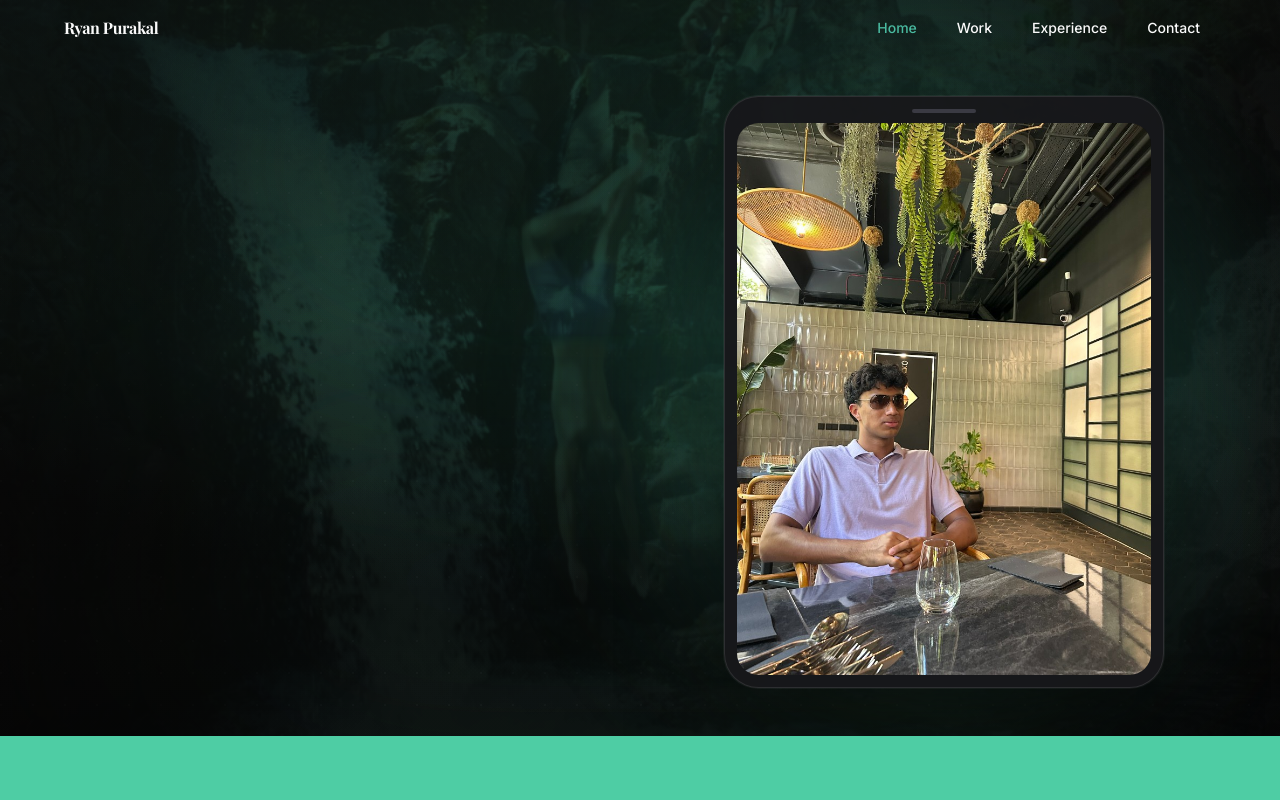
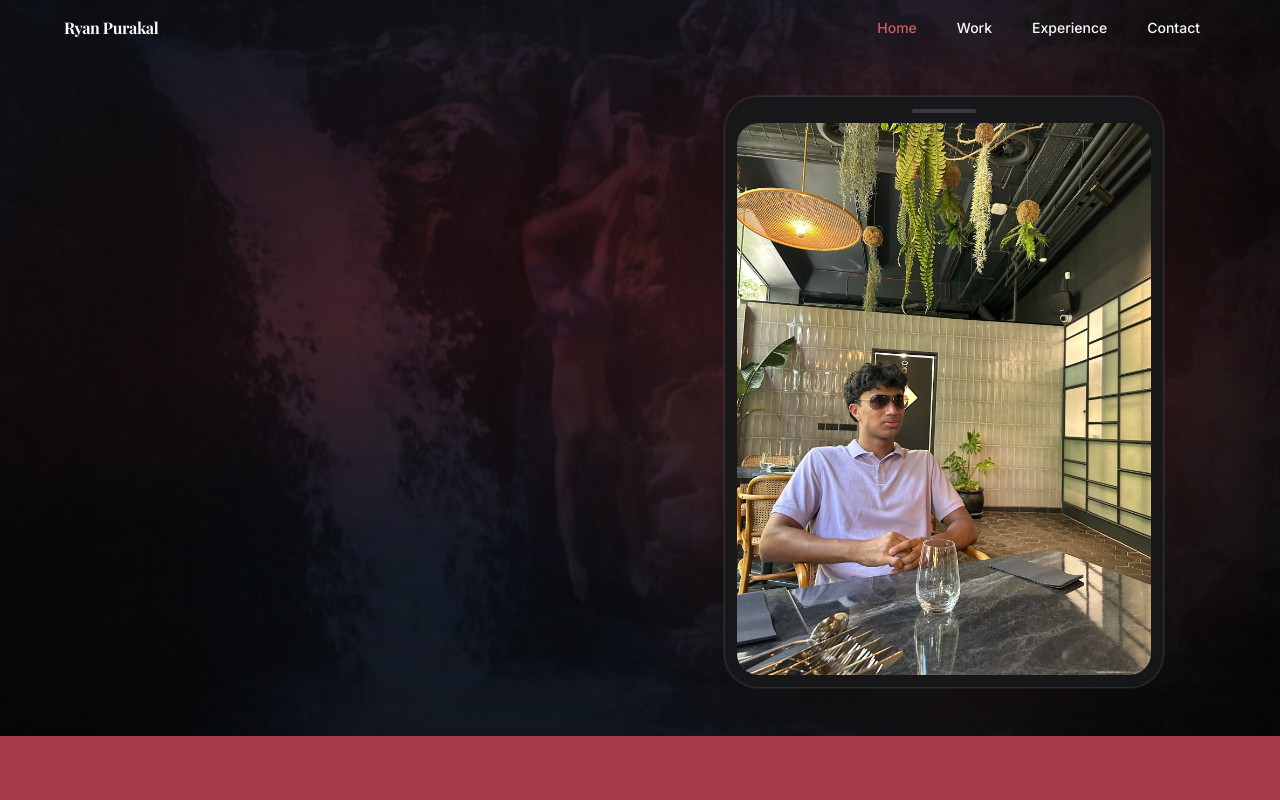
Before and after one commit to RyanPurakal/portfolio, a Next.js app: page / in a window 1280 px wide. Shown: the top 800 px of the page. Built offline with nearby package versions, Linux system fonts and the light colour scheme.

Commit message:
changed color to claret/blue

```diff
--- a/src/app/globals.css
+++ b/src/app/globals.css
@@ -51,10 +51,25 @@
   --surface: #0e0e0e;
   --card: #111111;
   --card-hover: #151515;
-  --teal: #4ecda4;
-  --teal-dim: rgba(78, 205, 164, 0.07);
-  --teal-border: rgba(78, 205, 164, 0.22);
-  --teal-glow: rgba(78, 205, 164, 0.12);
+
+  /* Primary accent — claret */
+  --claret: #a63b4a;
+  --claret-dim: rgba(166, 59, 74, 0.09);
+  --claret-border: rgba(166, 59, 74, 0.3);
+  --claret-glow: rgba(166, 59, 74, 0.15);
+
+  /* Secondary accent — blue */
+  --blue-accent: #4a76c4;
+  --blue-dim: rgba(74, 118, 196, 0.1);
+  --blue-border: rgba(74, 118, 196, 0.28);
+  --blue-glow: rgba(74, 118, 196, 0.18);
+
+  /* Legacy names (used across rules) → claret */
+  --teal: var(--claret);
+  --teal-dim: var(--claret-dim);
+  --teal-border: var(--claret-border);
+  --teal-glow: var(--claret-glow);
+
   --text: #dcdcdc;
   --text-muted: #686868;
   --text-dim: #333333;
@@ -67,9 +82,8 @@
   background: var(--bg);
 }
 
-/* Subtle grain overlay */
 /* ─────────────────────────────────
-   TEAL FLOOD TRANSITION
+   FLOOD TRANSITION (claret fill)
 ───────────────────────────────── */
 #flood-zone {
   height: 70vh;
@@ -101,7 +115,7 @@
   font-size: clamp(36px, 6vw, 80px);
   font-style: italic;
   font-weight: 700;
-  color: #081a13;
+  color: #14080d;
   opacity: 0;
   letter-spacing: -0.025em;
   transition: opacity 0.25s ease;
--- a/src/components/portfolio-content.tsx
+++ b/src/components/portfolio-content.tsx
@@ -125,7 +125,7 @@ export function PortfolioContent() {
             }}
           />
           <motion.div
-            className="absolute right-[-12%] top-[32%] h-[min(70vw,440px)] w-[min(70vw,440px)] rounded-full bg-teal-400/14 blur-[100px]"
+            className="absolute right-[-12%] top-[32%] h-[min(70vw,440px)] w-[min(70vw,440px)] rounded-full bg-[var(--blue-accent)]/16 blur-[100px]"
             animate={{
               x: [0, -20, 0],
               y: [0, 32, 0],
@@ -138,7 +138,7 @@ export function PortfolioContent() {
             }}
           />
           <motion.div
-            className="absolute bottom-[-8%] left-[20%] h-[min(85vw,480px)] w-[min(85vw,480px)] rounded-full bg-violet-500/10 blur-[115px]"
+            className="absolute bottom-[-8%] left-[20%] h-[min(85vw,480px)] w-[min(85vw,480px)] rounded-full bg-[var(--blue-accent)]/10 blur-[115px]"
             animate={{ opacity: [0.25, 0.4, 0.25] }}
             transition={{
               duration: 16,
--- a/src/components/scroll-story-hero.tsx
+++ b/src/components/scroll-story-hero.tsx
@@ -160,7 +160,7 @@ export function ScrollStoryHero({
         {/* Light accent — ambient carries most of the atmosphere */}
         <div
           className="pointer-events-none absolute right-[-5%] top-[18%] h-[min(42vw,420px)] w-[min(42vw,420px)] rounded-full blur-[100px] lg:right-0"
-          style={{ background: "var(--teal-glow)" }}
+          style={{ background: "var(--blue-glow)" }}
           aria-hidden
         />
 
--- a/src/components/ui/ambient-space.tsx
+++ b/src/components/ui/ambient-space.tsx
@@ -29,8 +29,9 @@ export function AmbientSpace() {
           background: `
             linear-gradient(
               165deg,
-              color-mix(in srgb, var(--bg) 88%, var(--teal) 12%) 0%,
-              var(--bg) 45%,
+              color-mix(in srgb, var(--bg) 82%, var(--blue-accent) 14%) 0%,
+              color-mix(in srgb, var(--bg) 92%, var(--claret) 8%) 38%,
+              var(--bg) 52%,
               color-mix(in srgb, var(--bg) 94%, #000 6%) 100%
             )
           `,
@@ -55,7 +56,7 @@ export function AmbientSpace() {
         style={{
           background: `radial-gradient(
             100% 48% at 50% 0%,
-            color-mix(in srgb, var(--teal) 18%, transparent) 0%,
+            color-mix(in srgb, var(--blue-accent) 22%, transparent) 0%,
             transparent 52%
           )`,
         }}
@@ -85,7 +86,7 @@ export function AmbientSpace() {
       {prefersReducedMotion ? (
         <div
           className="absolute left-1/2 top-[20%] h-[min(42vh,380px)] w-[min(100vw,820px)] -translate-x-1/2 -translate-y-1/2 rounded-full blur-[110px]"
-          style={{ background: "var(--teal-dim)" }}
+          style={{ background: "var(--claret-dim)" }}
           aria-hidden
         />
       ) : (
@@ -98,7 +99,7 @@ export function AmbientSpace() {
           />
           <motion.div
             className="absolute bottom-[-6%] left-1/2 h-[min(50vh,480px)] w-[min(115vw,1000px)] -translate-x-1/2 rounded-full blur-[130px]"
-            style={{ background: "var(--teal-dim)" }}
+            style={{ background: "var(--blue-glow)" }}
             animate={{ opacity: [0.45, 0.7, 0.45] }}
             transition={{ duration: 18, repeat: Infinity, ease: "easeInOut", delay: 1 }}
           />
--- a/src/styles/theme.css
+++ b/src/styles/theme.css
@@ -39,9 +39,9 @@
   --sidebar-accent-foreground: oklch(0.205 0 0);
   --sidebar-border: oklch(0.922 0 0);
   --sidebar-ring: oklch(0.708 0 0);
-  --brand: oklch(0.55 0.14 175);
-  --brand-foreground: oklch(0.99 0.01 175);
-  --brand-muted: oklch(0.92 0.04 175);
+  --brand: oklch(0.48 0.16 22);
+  --brand-foreground: oklch(0.98 0.02 22);
+  --brand-muted: oklch(0.92 0.04 22);
 }
 
 .dark {
@@ -79,9 +79,9 @@
   --sidebar-accent-foreground: oklch(0.985 0 0);
   --sidebar-border: oklch(0.269 0 0);
   --sidebar-ring: oklch(0.439 0 0);
-  --brand: oklch(0.72 0.11 175);
-  --brand-foreground: oklch(0.12 0.03 175);
-  --brand-muted: oklch(0.22 0.04 175);
+  --brand: oklch(0.62 0.14 22);
+  --brand-foreground: oklch(0.97 0.02 22);
+  --brand-muted: oklch(0.24 0.05 22);
   --radius: 1rem;
 }
 
```
